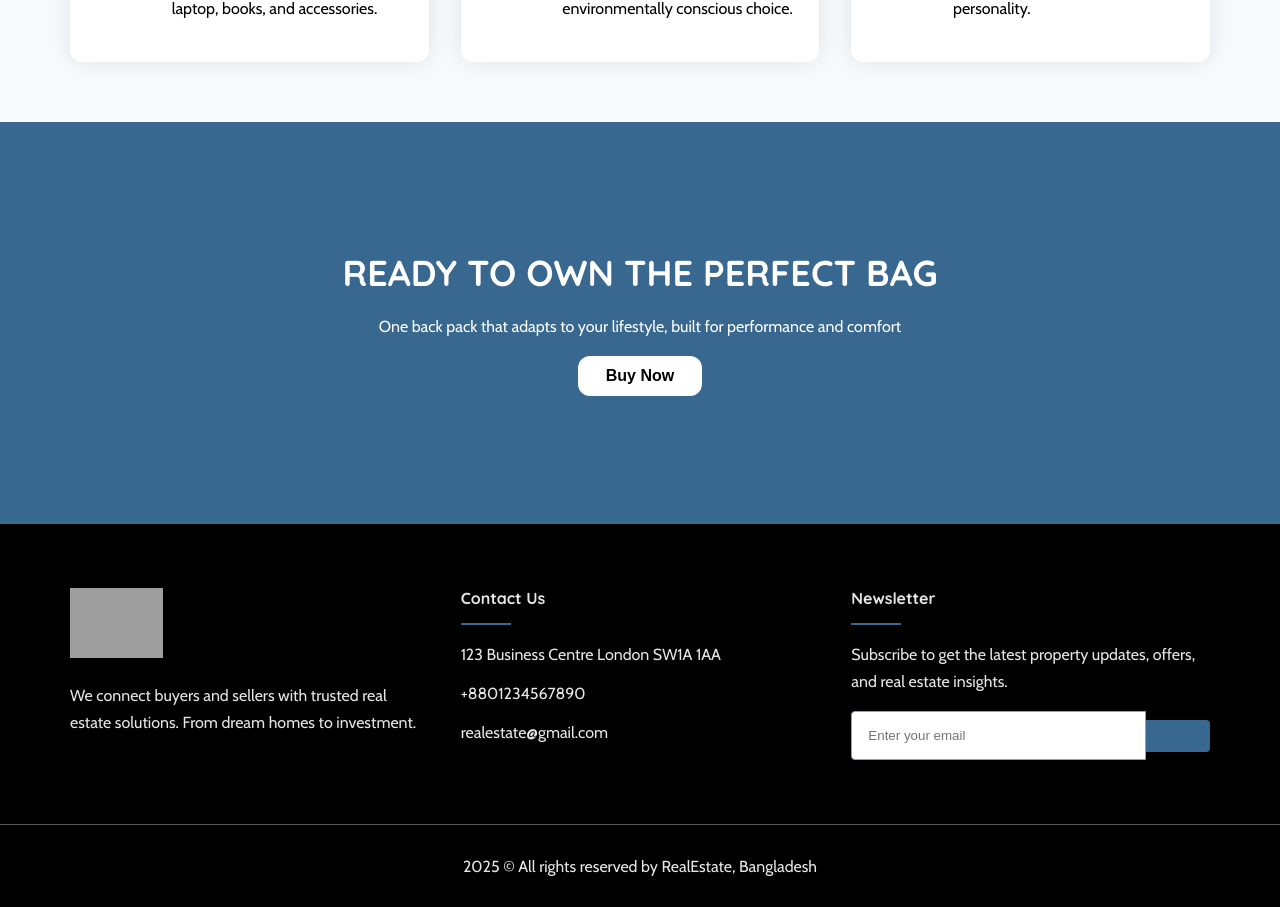
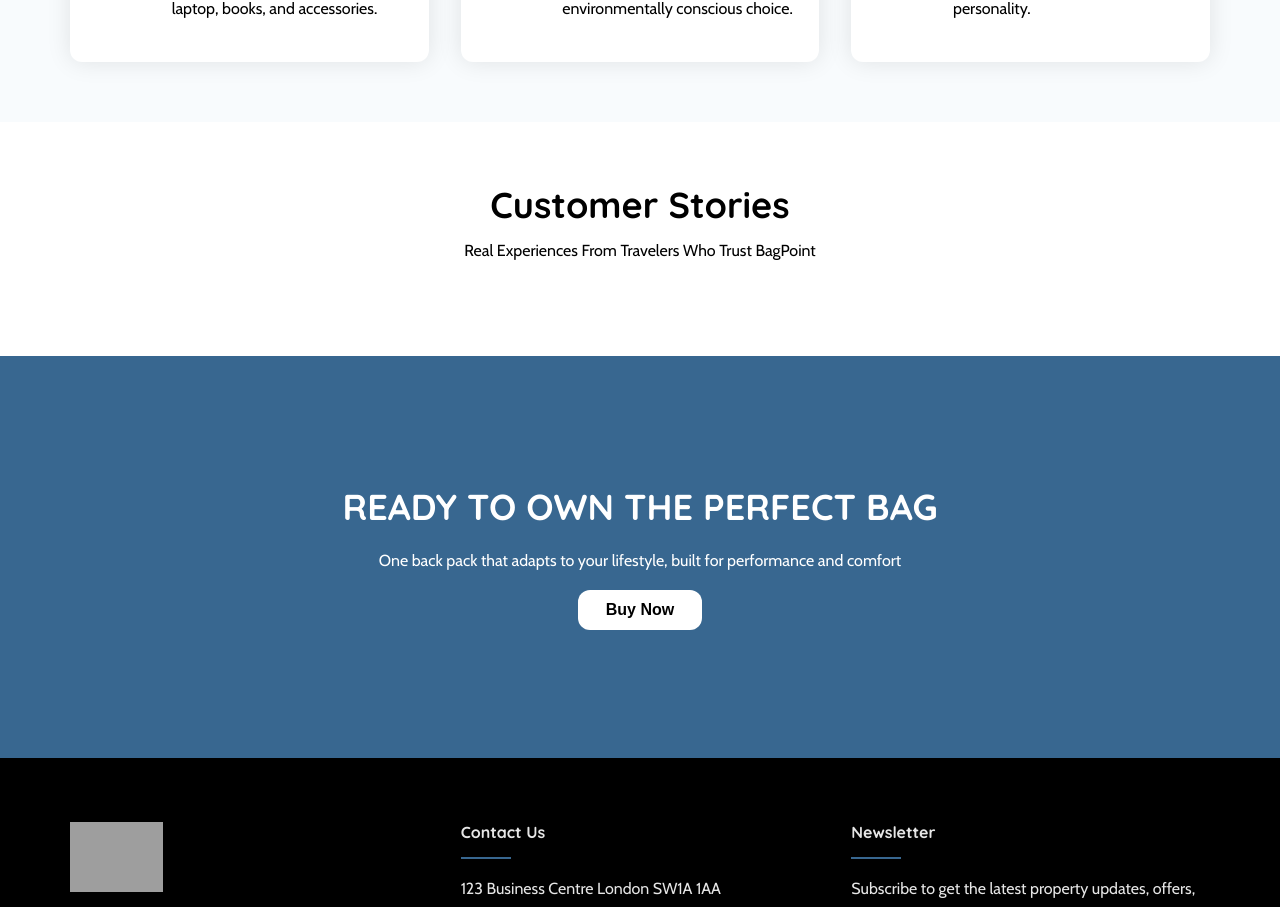
Before and after one commit to dev-nirob1/bagPoint, a Vue app: page / in a window 1280 px wide. Shown: the part 2600-3507 px from the top of the page. Built offline with nearby package versions, Linux system fonts and the light colour scheme; grey boxes are pictures that could not be loaded.

Commit message:
testimonial section half done

```diff
--- a/src/App.vue
+++ b/src/App.vue
@@ -5,6 +5,7 @@ import AboutUs from './zems/Front/Components/Section/AboutUs.vue';
 import CtaSection from './zems/Front/Components/Section/CtaSection.vue';
 import FeatureSection from './zems/Front/Components/Section/FeatureSection.vue';
 import HeroSection from './zems/Front/Components/Section/HeroSection.vue';
+import TestimonialSection from './zems/Front/Components/Section/TestimonialSection.vue';
 import WhyChooseUs from './zems/Front/Components/Section/WhyChooseUs.vue';
 
 </script>
@@ -15,6 +16,7 @@ import WhyChooseUs from './zems/Front/Components/Section/WhyChooseUs.vue';
   <FeatureSection/>
   <AboutUs/>
   <WhyChooseUs/>
+  <TestimonialSection/>
   <CtaSection/>
   <FooterSection/>
 </template>
--- /dev/null
+++ b/src/zems/Front/Components/Section/TestimonialSection.vue
@@ -0,0 +1,17 @@
+<script setup lang="ts">
+import SectionTitle from '../Widget/SectionTitle.vue';
+
+</script>
+
+<template>
+  <section class="testimonials">
+    <div class="container">
+      <SectionTitle class="text-center mb-2" title="Customer Stories" subTitle="Real Experiences From Travelers Who Trust BagPoint"/>
+    </div>
+  </section>
+</template>
+<style scoped>
+.testimonials {
+  padding: 3.75rem 0;
+}
+</style>
```
